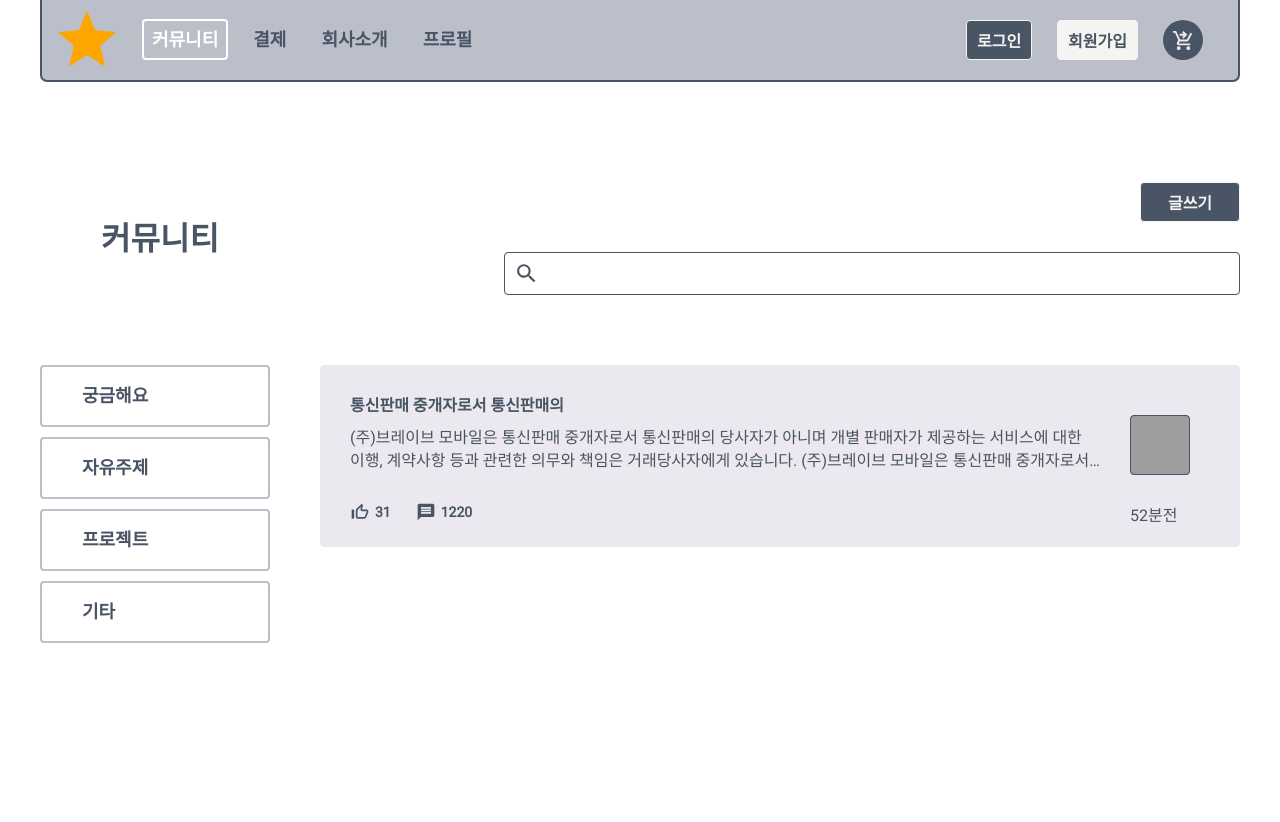
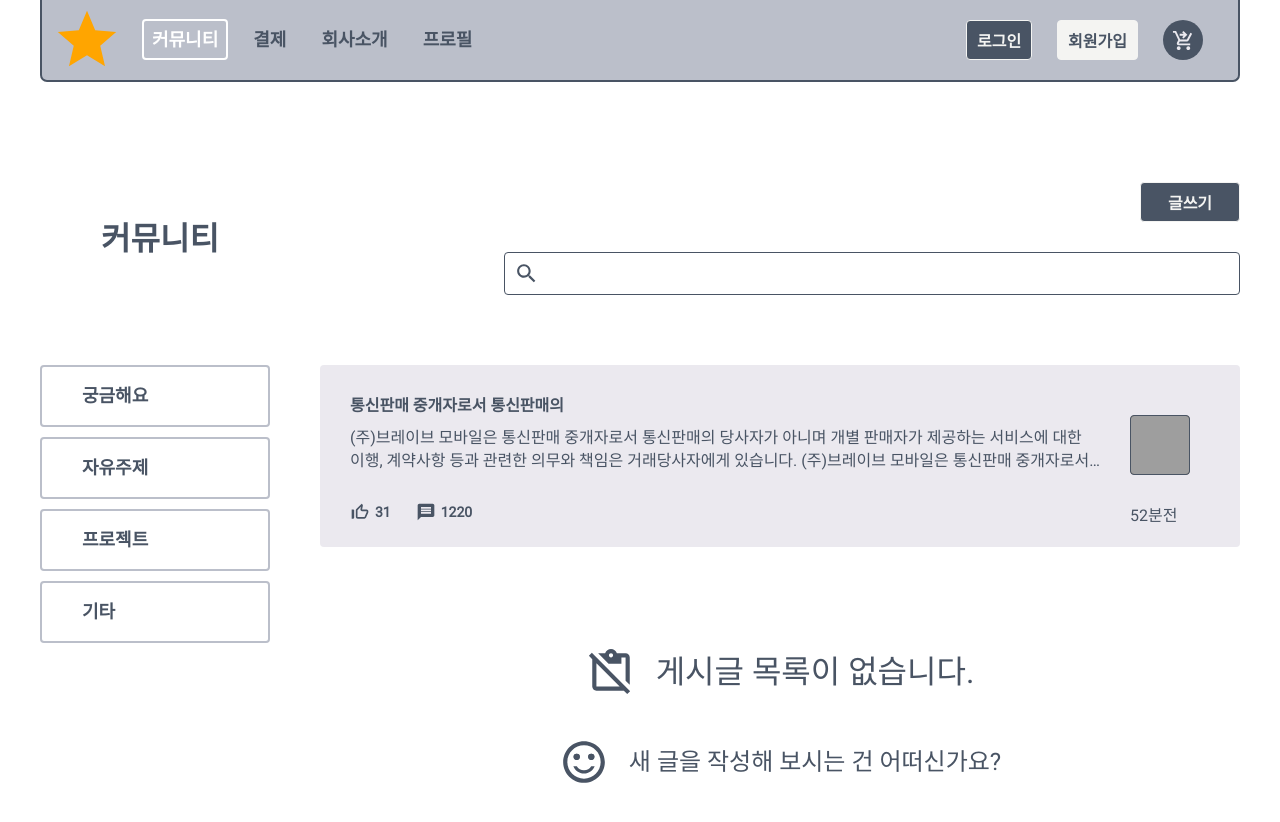
Before and after one commit to Develing1991/my-portfolio, a Next.js app: page /community in a window 1280 px wide. Shown: the top 822 px of the page. Built offline with nearby package versions, Linux system fonts and the light colour scheme; grey boxes are pictures that could not be loaded.

Commit message:
게시글 없을 시 ...카드 추가

```diff
--- a/src/components/pages/community/list/CommunityListPage.presenter.tsx
+++ b/src/components/pages/community/list/CommunityListPage.presenter.tsx
@@ -62,6 +62,17 @@ export default function CommunityPagePresenter() {
 								<S.CardRightTime>52분전</S.CardRightTime>
 							</S.CardRight>
 						</S.Card>
+						{/* 목록 없을 시  */}
+						<S.PostNotExist>
+							<S.PostNotExistTop>
+								<S.PostNotExistIcon />
+								<p>게시글 목록이 없습니다.</p>
+							</S.PostNotExistTop>
+							<S.PostNotExistBottom>
+								<S.PostNotExistSmileIcon />
+								<p>새 글을 작성해 보시는 건 어떠신가요?</p>
+							</S.PostNotExistBottom>
+						</S.PostNotExist>
 					</S.AreaContent>
 				</S.SectionInner>
 			</section>
--- a/src/components/pages/community/list/CommunityListPage.styles.ts
+++ b/src/components/pages/community/list/CommunityListPage.styles.ts
@@ -3,6 +3,8 @@ import ThumbUpOffAltIcon from '@mui/icons-material/ThumbUpOffAlt';
 import MessageIcon from '@mui/icons-material/Message';
 import { Inner } from '@/src/commons/styles/globalStyled.styled';
 import { HoverButton } from '@/src/components/commons/buttons/HoverButton';
+import ContentPasteOffIcon from '@mui/icons-material/ContentPasteOff';
+import SentimentSatisfiedAltIcon from '@mui/icons-material/SentimentSatisfiedAlt';
 
 /* TOP */
 export const AsideInner = styled.div`
@@ -148,10 +150,45 @@ export const NaviMenuItemText = styled.a``;
 export const AreaContent = styled.article`
 	flex-basis: 80%;
 	padding: 20px 0 0 40px;
+	width: 100%;
 	@media screen and (max-width: 800px) {
 		padding: 30px 0px 0 0px;
 		word-break: break-all;
 	}
+`;
+
+export const PostNotExist = styled.div`
+	font-size: var(--font-xxlarge);
+	color: var(--color-primary-dp4);
+	width: 100%;
+	margin-top: 100px;
+
+	display: flex;
+	flex-direction: column;
+	gap: 40px;
+`;
+
+export const PostNotExistTop = styled.div`
+	display: flex;
+	justify-content: center;
+	align-items: center;
+	gap: 20px;
+`;
+
+export const PostNotExistIcon = styled(ContentPasteOffIcon)`
+	font-size: 50px;
+`;
+
+export const PostNotExistBottom = styled.div`
+	display: flex;
+	justify-content: center;
+	align-items: center;
+	gap: 20px;
+	font-size: var(--font-xlarge);
+`;
+
+export const PostNotExistSmileIcon = styled(SentimentSatisfiedAltIcon)`
+	font-size: 50px;
 `;
 
 export const Card = styled.div`
```
